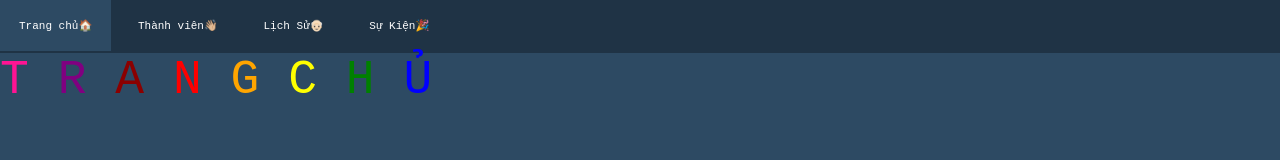
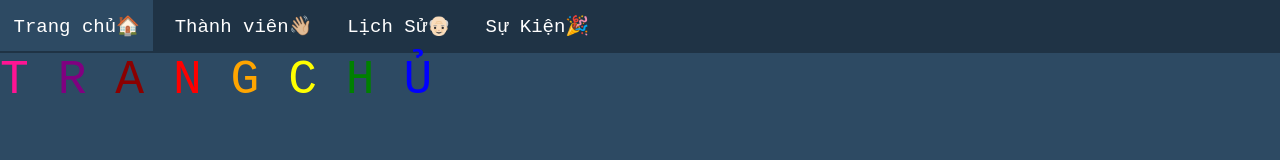
Before and after one commit to xuanbachlai/7D, a plain HTML site: page index.html in a window 1280 px wide. Drawn offline with Linux system fonts and the light colour scheme.

Commit message:
Add files via upload

```diff
--- a/style.css
+++ b/style.css
@@ -13,14 +13,14 @@ body {
 .head button {
 	background-color: rgb(31, 51, 69);
 	color: white;
-	padding: 19px;
-	font-size: 11px;
+	padding: 13.5px;
+	font-size: 19px;
 }
 
 .head button:hover {
 	background-color: rgb(45, 74, 99);
-	padding: 19px;
-	font-size: 11px;
+	padding: 13.5px;
+	font-size: 19px;
 
 }
 
```
